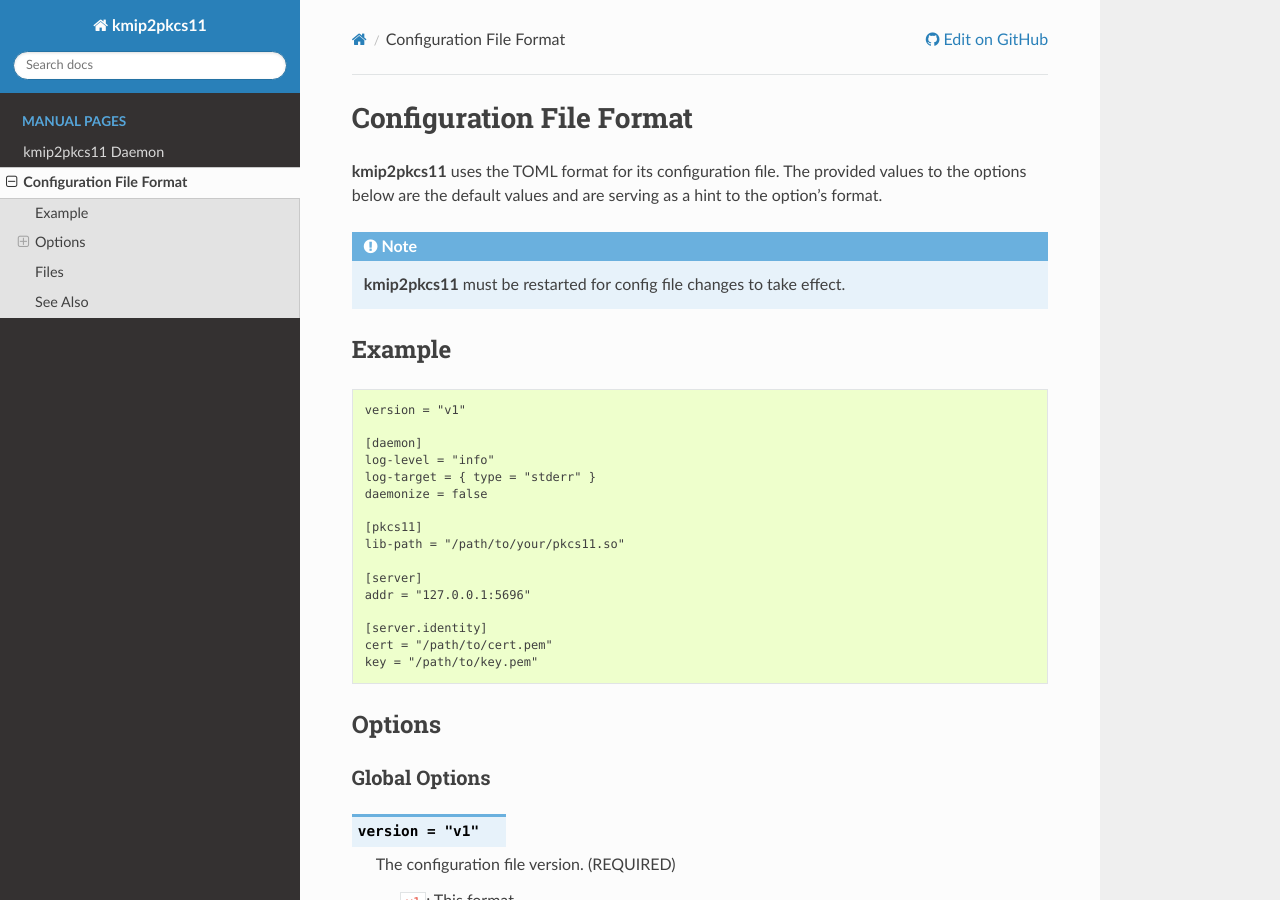
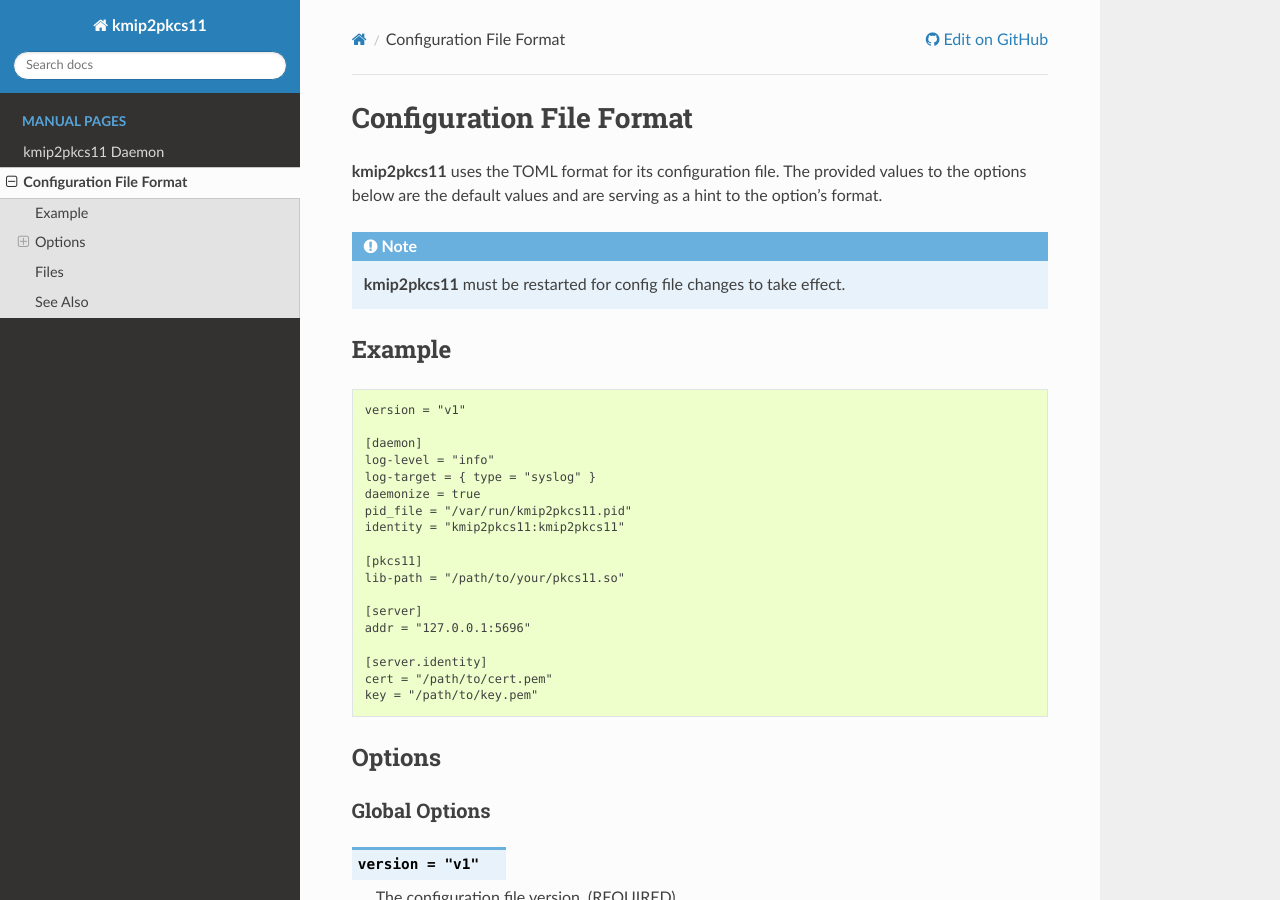
Before and after one commit to NLnetLabs/kmip2pkcs11, a Sphinx documentation site: the page built from doc/manual/source/man/kmip2pkcs11-config.toml.rst, in a window 1280 px wide and 900 px high. Built offline with Sphinx 7.4.7 and the Read the Docs theme 3.1.0, drawn with Linux system fonts in a browser that asks for light colours.

Commit message:
Add missing fields to config example in documentation.

```diff
--- a/doc/manual/source/man/kmip2pkcs11-config.toml.rst
+++ b/doc/manual/source/man/kmip2pkcs11-config.toml.rst
@@ -18,8 +18,10 @@ Example
 
     [daemon]
     log-level = "info"
-    log-target = { type = "stderr" }
-    daemonize = false
+    log-target = { type = "syslog" }
+    daemonize = true
+    pid_file = "/var/run/kmip2pkcs11.pid"
+    identity = "kmip2pkcs11:kmip2pkcs11"
 
     [pkcs11]
     lib-path = "/path/to/your/pkcs11.so"
```
